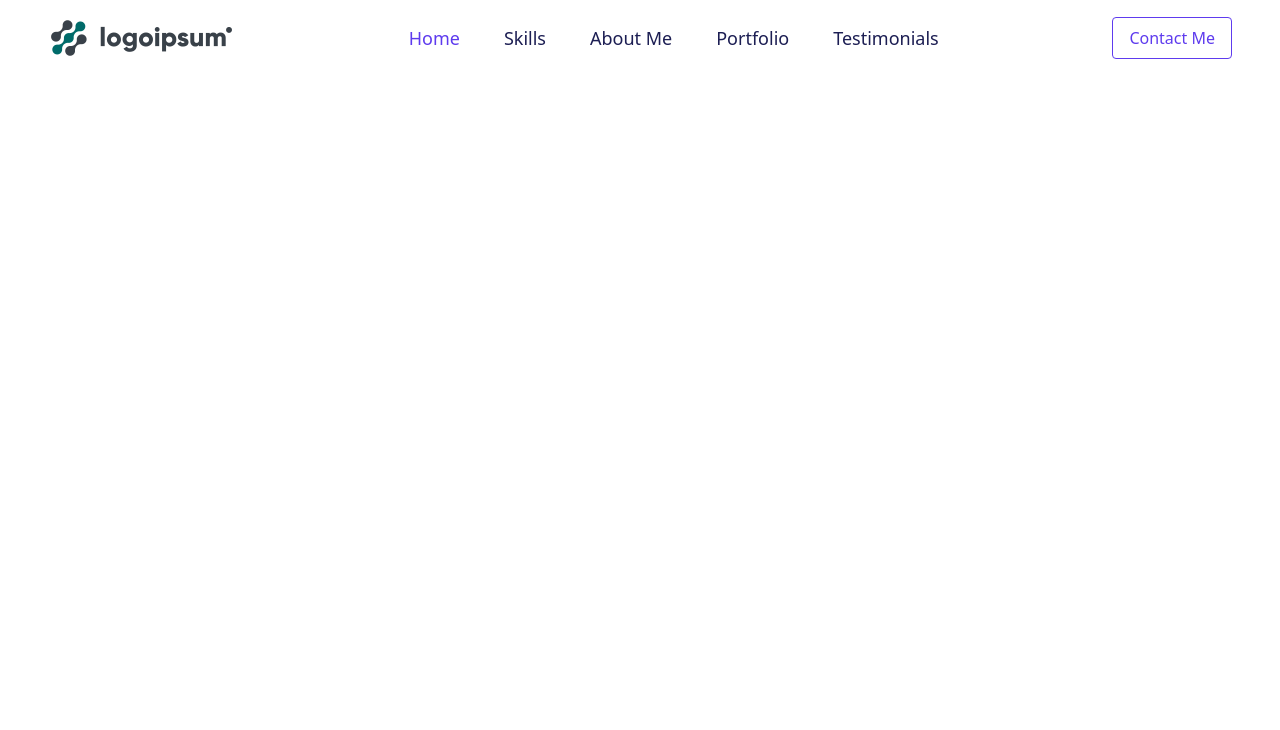
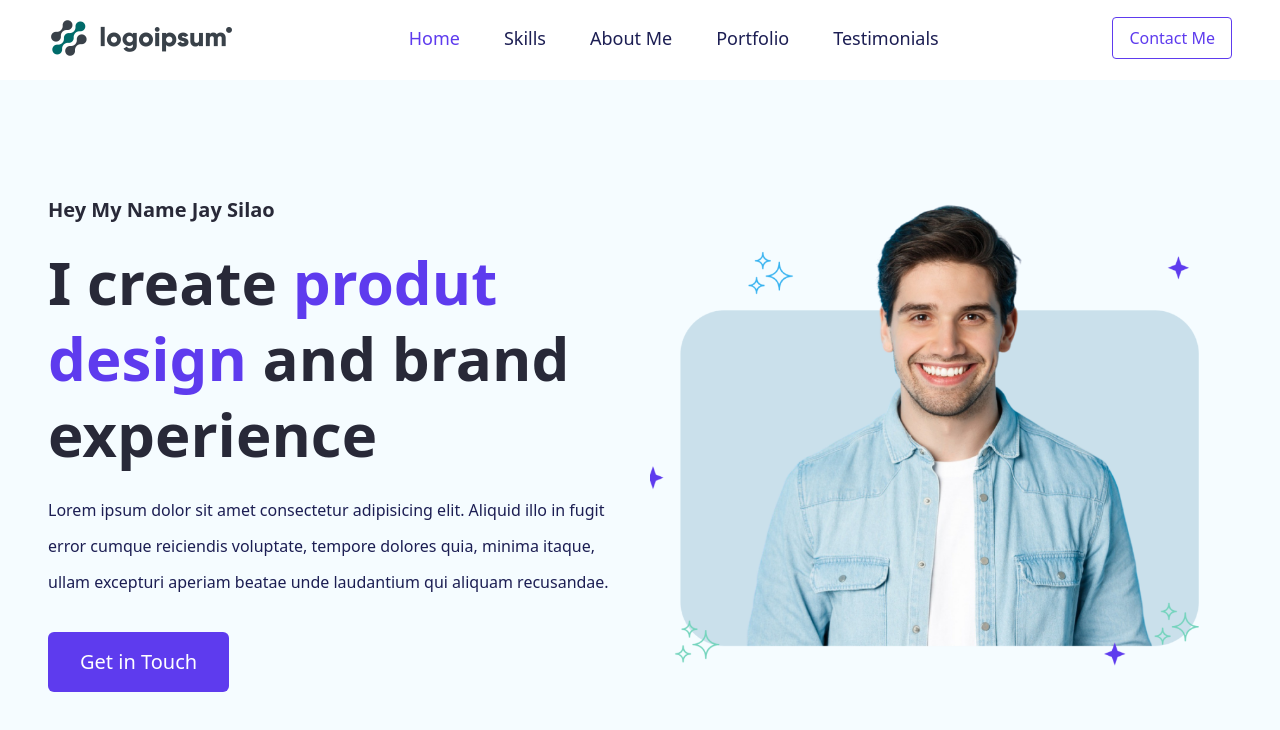
Before and after one commit to jayfrancissilao/website_port3, a React (Vite) app: page / in a window 1280 px wide. Shown: the top 730 px of the page. Built offline with nearby package versions, Linux system fonts and the light colour scheme.

Commit message:
dagdag na yung home

```diff
--- a/src/App.css
+++ b/src/App.css
@@ -6,3 +6,8 @@
   @apply px-4 py-2 bg-transparent border border-primary text-primary rounded
                hover:bg-primary hover:text-white transition-all duration-300;
 }
+
+.btn-primary {
+  @apply bg-primary px-8 py-4 hover:bg-body transition-all duration-300 hover:-translate-y-4
+  text-white text-xl rounded-md;
+}
--- a/src/components/Home/Home.jsx
+++ b/src/components/Home/Home.jsx
@@ -1,5 +1,32 @@
+import HomePicture from "/src/assets/HomePicture/picture.png";
 const Home = () => {
-  return <div>Home</div>;
+  return (
+    <div className="mt-20 bg-bgShade ">
+      <div className="lg:px-12 px-4 flex flex-col md:flex-row-reverse items-center justify-between py-24 gap-5">
+        {/* left picture here */}
+        <div className="md:w-1/2 w-full">
+          <img src={HomePicture} alt="" className="w-full" />
+        </div>
+        {/* right text here */}
+        <div className="md:w-1/2 w-full mt-5">
+          <h3 className="text-xl text-headingColor font-semibold mb-5">
+            Hey My Name Jay Silao
+          </h3>
+          <h1 className="md:text-6xl text-4xl font-bold text-headingColor leading-snug md:leading-[76px] mb-5">
+            I create <span className="text-primary">produt design</span> and
+            brand experience
+          </h1>
+          <p className="text-body text-1xl leading-9 mb-8">
+            Lorem ipsum dolor sit amet consectetur adipisicing elit. Aliquid
+            illo in fugit error cumque reiciendis voluptate, tempore dolores
+            quia, minima itaque, ullam excepturi aperiam beatae unde laudantium
+            qui aliquam recusandae.
+          </p>
+          <button className="btn-primary">Get in Touch</button>
+        </div>
+      </div>
+    </div>
+  );
 };
 
 export default Home;
```
Also changed, not shown: src/assets/HomePicture/picture.png (added).
